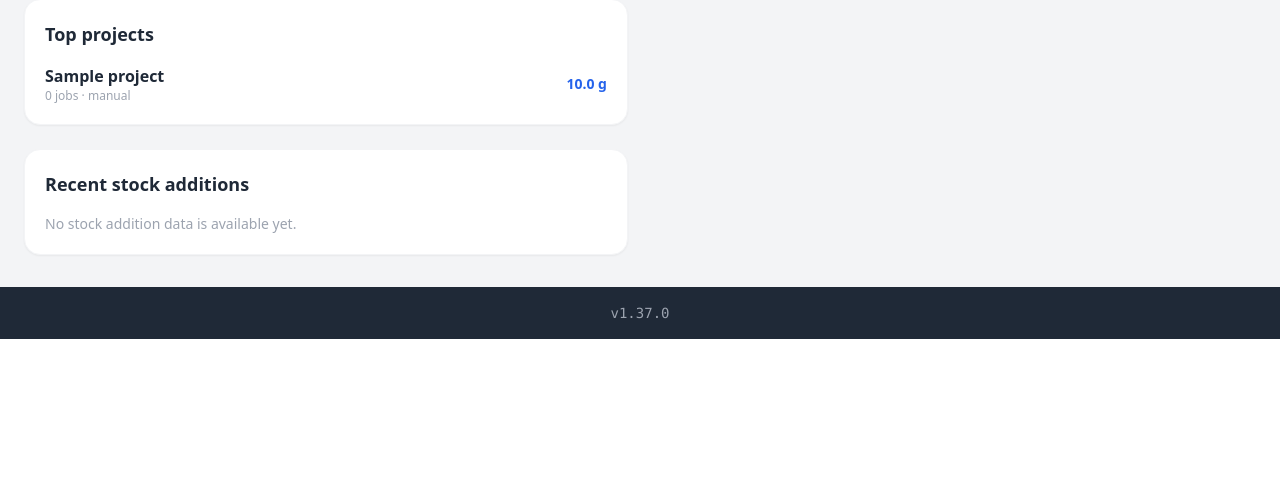
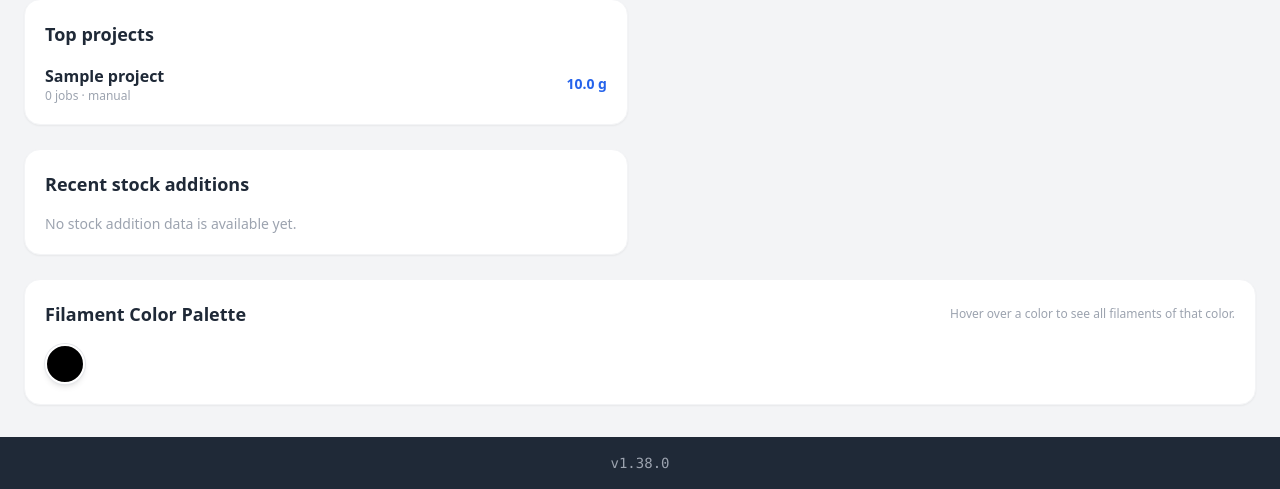
Before and after one commit to JackOneil/filament-manager, a Flask app: page /stats in a window 1280 px wide. Shown: the part 1608-2097 px from the top of the page. Before the commit the page ends 1947 px from the top, so only its background shows below. Run offline with Flask 3, Linux system fonts and the light colour scheme; tables that the repository leaves empty hold one stand-in row (values such as "Sample post"); some libraries are stand-ins or nearby versions.

Commit message:
feat: Update version to v1.38.0, add color palette feature on Stats page, and implement persistent per-page setting in Movement History

```diff
--- a/app.py
+++ b/app.py
@@ -35,7 +35,7 @@ from utils import get_settings
 from routes import register_all
 from messages import TRANSLATIONS
 
-APP_VERSION = '1.37.0'
+APP_VERSION = '1.38.0'
 
 csrf = CSRFProtect()
 
--- a/messages.py
+++ b/messages.py
@@ -351,6 +351,9 @@ TRANSLATIONS = {
         'reorder_alert_snooze': 'Uspat upozornění',
         'reorder_alert_unsnooze': 'Obnovit upozornění',
         'reorder_alert_is_snoozed': 'Upozornění je uspáno',
+        'stats_color_palette': 'Paleta barev filamentů',
+        'stats_color_palette_hint': 'Přejezdem myší zobrazíte filamenty dané barvy.',
+        'stats_color_spools': 'cívek',
     },
     'en': {
         'title': 'Filament Manager',
@@ -704,5 +707,8 @@ TRANSLATIONS = {
         'reorder_alert_snooze': 'Snooze alert',
         'reorder_alert_unsnooze': 'Restore alert',
         'reorder_alert_is_snoozed': 'Alert is snoozed',
+        'stats_color_palette': 'Filament Color Palette',
+        'stats_color_palette_hint': 'Hover over a color to see all filaments of that color.',
+        'stats_color_spools': 'spools',
     }
 }
--- a/routes/stats.py
+++ b/routes/stats.py
@@ -282,6 +282,29 @@ def register(app):
             'reorder_recommendations': len(purchase_recommendations),
         }
 
+        color_map = {}
+        for fil in filaments:
+            if not fil.color_id:
+                continue
+            if fil.color_id not in color_map:
+                color_map[fil.color_id] = {
+                    'color_id': fil.color_id,
+                    'color_name': fil.color.name if fil.color else '',
+                    'hex_value': (fil.color.hex_value or '#cccccc') if fil.color else '#cccccc',
+                    'filaments': [],
+                }
+            fill_pct = round(fil.weight_remaining / fil.weight_total * 100) if fil.weight_total > 0 else 0
+            color_map[fil.color_id]['filaments'].append({
+                'id': fil.id,
+                'name': fil.name,
+                'brand': fil.brand.name if fil.brand else '',
+                'material': fil.material.name if fil.material else '',
+                'remaining': round(fil.weight_remaining, 1),
+                'fill_pct': min(fill_pct, 100),
+                'quantity': fil.quantity,
+            })
+        color_palette = sorted(color_map.values(), key=lambda c: c['color_name'].lower())
+
         return render_template(
             'stats.html',
             days=days,
@@ -295,4 +318,5 @@ def register(app):
             top_turnover=top_turnover,
             profitable_projects=profitable_projects,
             reorder_status_label_key=_reorder_status_label_key,
+            color_palette=color_palette,
         )
--- a/templates/stats.html
+++ b/templates/stats.html
@@ -300,6 +300,49 @@
             </div>
         </div>
     </div>
+
+    {% if color_palette %}
+    <div class="bg-white rounded-2xl shadow-sm border border-gray-100 p-5">
+        <div class="flex items-center justify-between mb-4">
+            <h2 class="text-lg font-bold text-gray-800">{{ t('stats_color_palette') }}</h2>
+            <span class="text-xs text-gray-400">{{ t('stats_color_palette_hint') }}</span>
+        </div>
+        <div class="flex flex-wrap gap-3">
+            {% for entry in color_palette %}
+            <div class="relative group">
+                <a href="{{ url_for('index', color=entry.color_id) }}"
+                   class="block w-10 h-10 rounded-full border-2 border-white shadow-md ring-1 ring-gray-200 hover:ring-2 hover:ring-offset-1 hover:ring-blue-400 transition-all cursor-pointer"
+                   style="background-color: {{ entry.hex_value }};"
+                   title="{{ entry.color_name }}"></a>
+
+                {# Hover card #}
+                <div class="hidden group-hover:block pointer-events-none absolute bottom-full left-1/2 -translate-x-1/2 mb-2 z-30 w-60">
+                    <div class="rounded-xl border border-gray-200 bg-white shadow-xl p-3">
+                        <div class="flex items-center gap-2 mb-2">
+                            <span class="w-4 h-4 rounded-full border border-gray-200 flex-shrink-0" style="background-color: {{ entry.hex_value }};"></span>
+                            <span class="text-sm font-bold text-gray-800">{{ entry.color_name }}</span>
+                            <span class="ml-auto text-xs text-gray-400">{{ entry.filaments|length }} {{ t('stats_color_spools') }}</span>
+                        </div>
+                        <div class="space-y-2 max-h-52 overflow-y-auto">
+                            {% for fil in entry.filaments %}
+                            <div class="text-xs">
+                                <div class="font-semibold text-gray-700 truncate">{{ fil.name }}</div>
+                                <div class="text-gray-400">{{ fil.brand }} · {{ fil.material }}</div>
+                                <div class="mt-1 h-1.5 rounded-full bg-gray-200 overflow-hidden">
+                                    <div class="h-1.5 rounded-full bg-gradient-to-r from-emerald-500 to-blue-500" style="width: {{ fil.fill_pct }}%;"></div>
+                                </div>
+                                <div class="text-gray-400 mt-0.5">{{ fil.remaining }} g · {{ fil.fill_pct }}%{% if fil.quantity > 1 %} · {{ fil.quantity }}× {{ t('pieces') }}{% endif %}</div>
+                            </div>
+                            {% if not loop.last %}<div class="border-t border-gray-100"></div>{% endif %}
+                            {% endfor %}
+                        </div>
+                    </div>
+                </div>
+            </div>
+            {% endfor %}
+        </div>
+    </div>
+    {% endif %}
 </div>
 
 <script>
```
Also changed, not shown: templates/history.html (+17 -1 lines), CHANGELOG.md, README.md.
